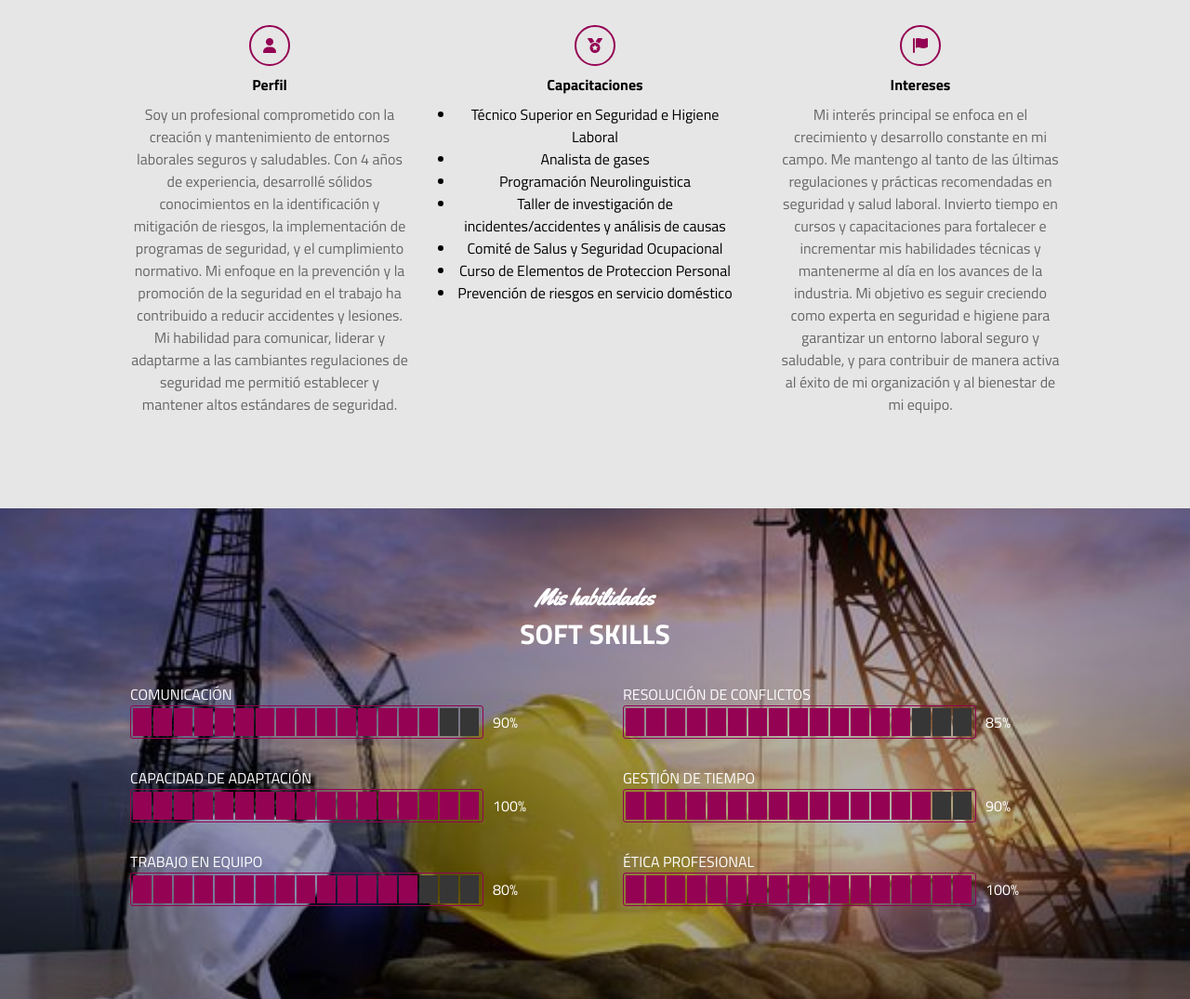
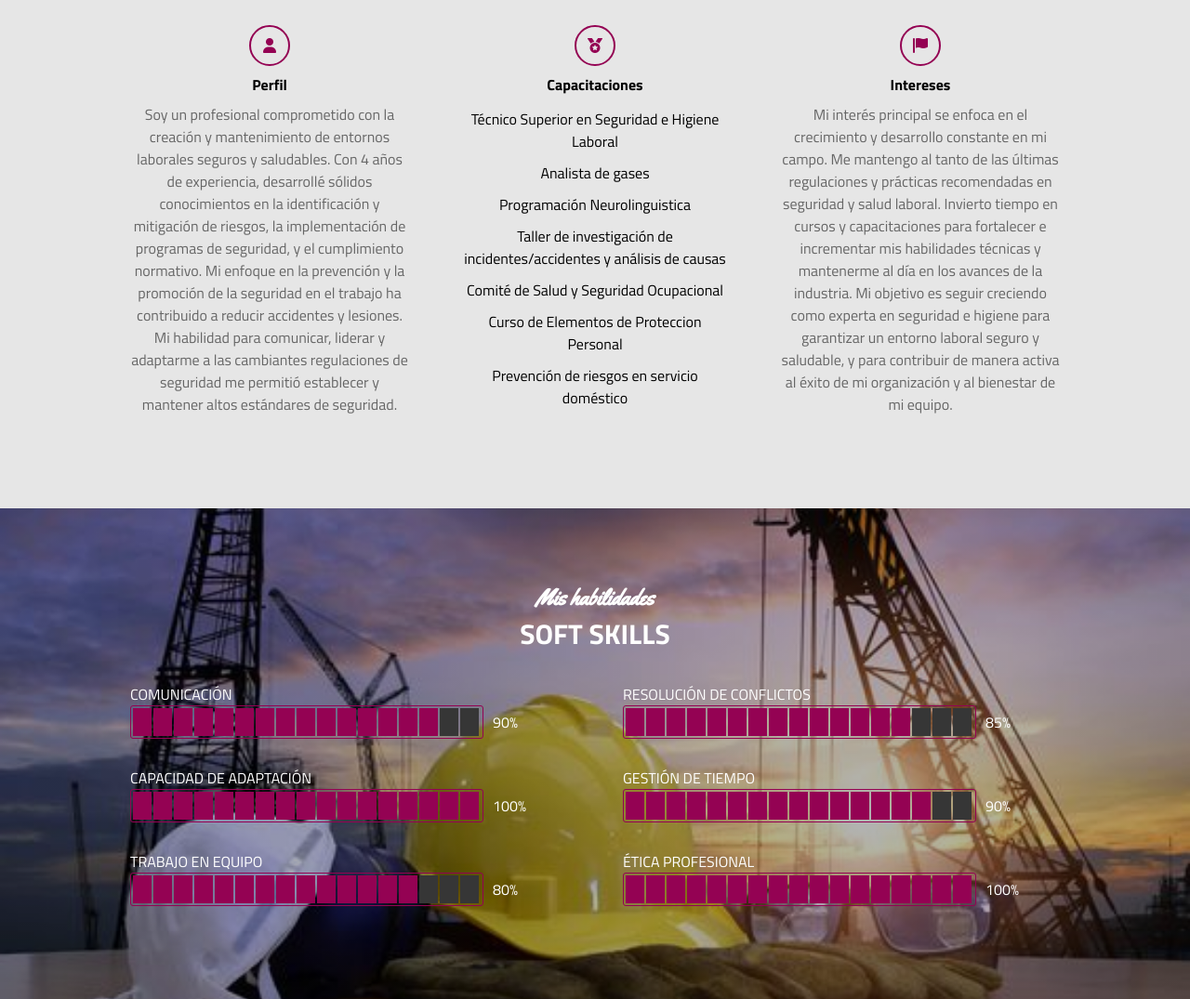
Before and after one commit to lukarodriguezz/carolinadiego, a plain HTML site: page index.html in a window 1280 px wide. Shown: the part 897-1972 px from the top of the page at 93% size. Drawn offline with Linux system fonts and the light colour scheme.

Commit message:
Update index.html

```diff
--- a/index.html
+++ b/index.html
@@ -73,12 +73,25 @@
                 <div class="col">
                     <i class="fa-solid fa-medal"></i>
                     <span class="titulo-detalle">Capacitaciones</span>
+                    <style>
+
+        ul {
+            list-style-type: none;
+            padding: 0;
+            margin: 0;
+        }
+
+        /* Estilo adicional para los elementos de la lista */
+        li {
+            padding: 5px; /* Añade algún espaciado opcional entre los elementos de la lista */
+        }
+    </style>
                     <p><ul>
                         <li>Técnico Superior en Seguridad e Higiene Laboral</li>
                         <li>Analista de gases</li>
                         <li>Programación Neurolinguistica</li>
                         <li>Taller de investigación de incidentes/accidentes y análisis de causas</li>
-                        <li>Comité de Salus y Seguridad Ocupacional</li>
+                        <li>Comité de Salud y Seguridad Ocupacional</li>
                         <li>Curso de Elementos de Proteccion Personal</li>
                         <li>Prevención de riesgos en servicio doméstico</li>
                     </ul></p>
```
